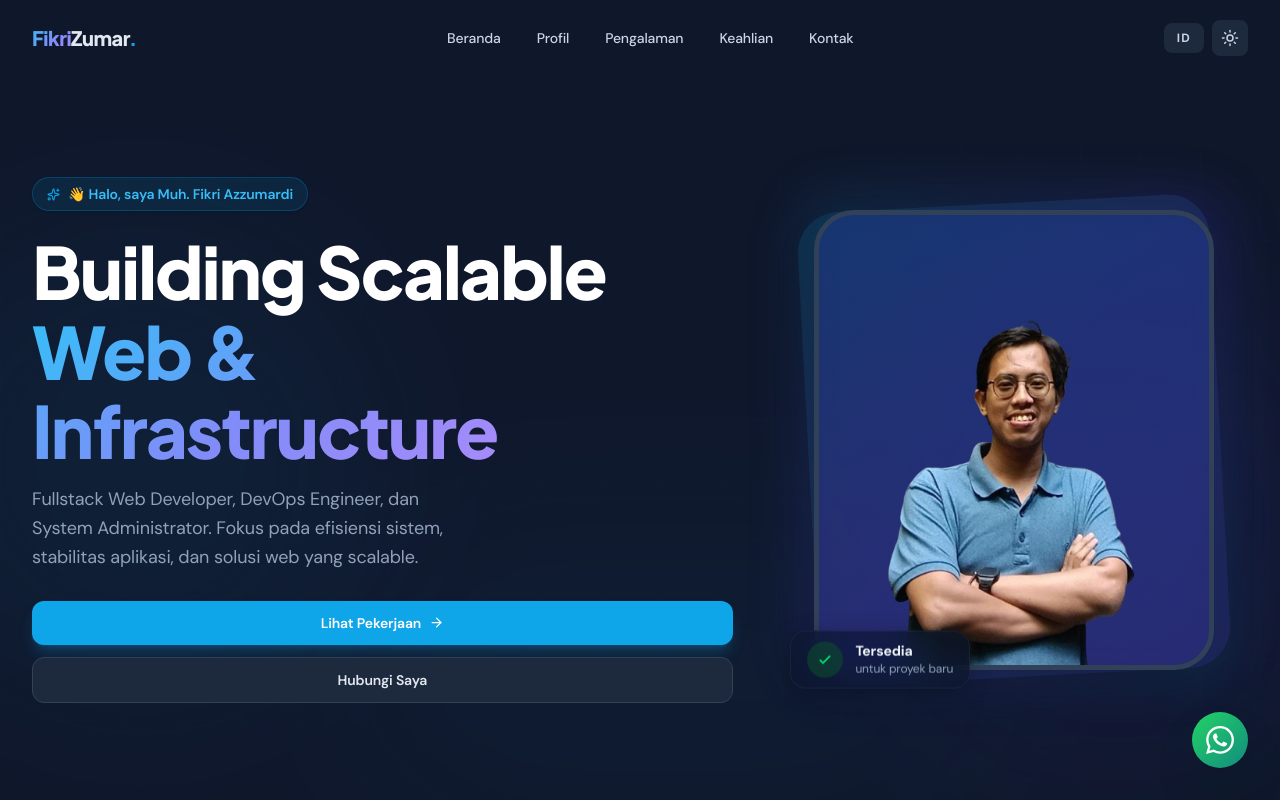
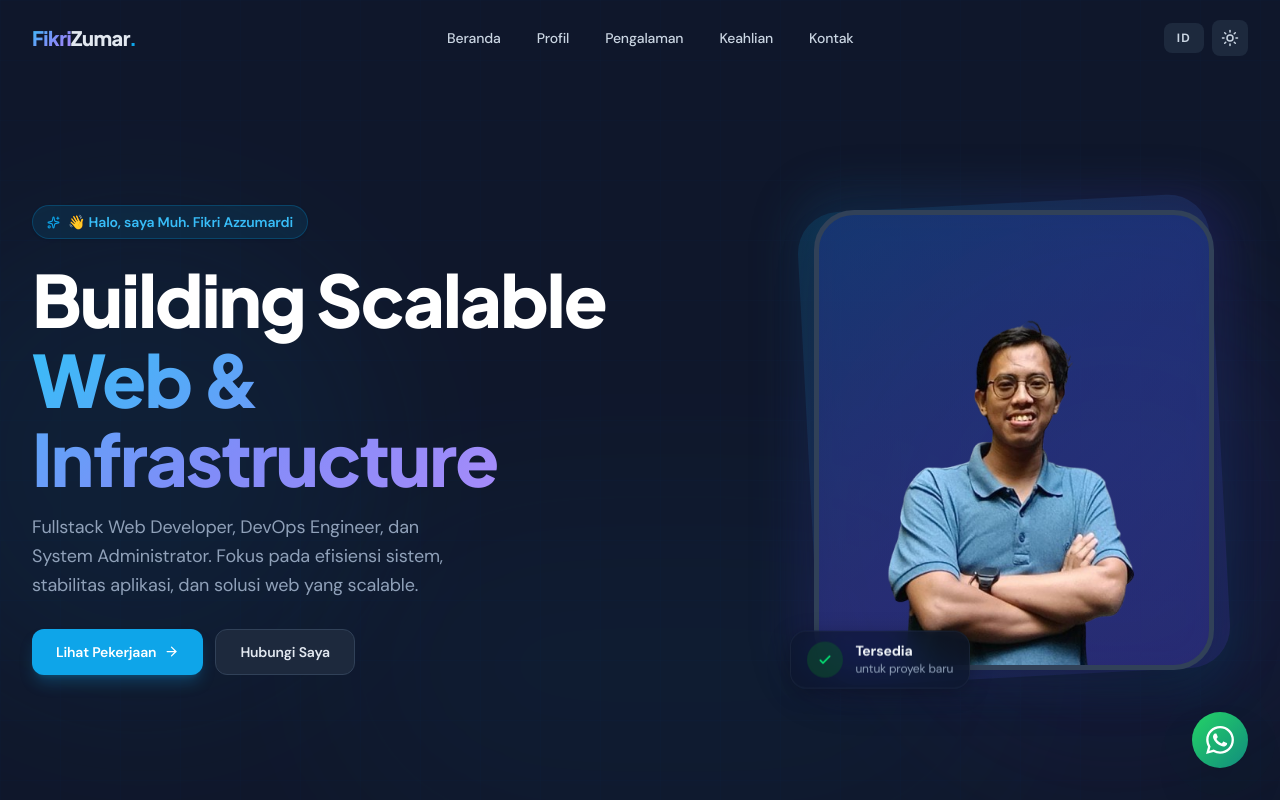
Before and after one commit to fikrizumardev/portfolio-new, a React (Vite) app: page / in a window 1280 px wide. Shown: the top 800 px of the page. Built offline with nearby package versions, Linux system fonts and the light colour scheme.

Commit message:
Fix style button hero section

```diff
--- a/src/components/Hero.tsx
+++ b/src/components/Hero.tsx
@@ -83,7 +83,7 @@ const Hero = () => {
             </p>
 
             {/* CTA Buttons */}
-            <div className="mt-7 flex flex-col xs:flex-row gap-3 justify-center md:justify-start">
+            <div className="mt-7 flex flex-col sm:flex-row gap-3 justify-center md:justify-start">
               <a
                 href="#experience"
                 className="group inline-flex items-center justify-center gap-2 px-6 py-3 bg-primary-600 dark:bg-primary-500 text-white rounded-xl font-semibold text-sm hover:bg-primary-700 dark:hover:bg-primary-600 transition-all shadow-lg shadow-primary-500/25 hover:shadow-xl hover:shadow-primary-500/30 hover:-translate-y-0.5 active:translate-y-0"
```
